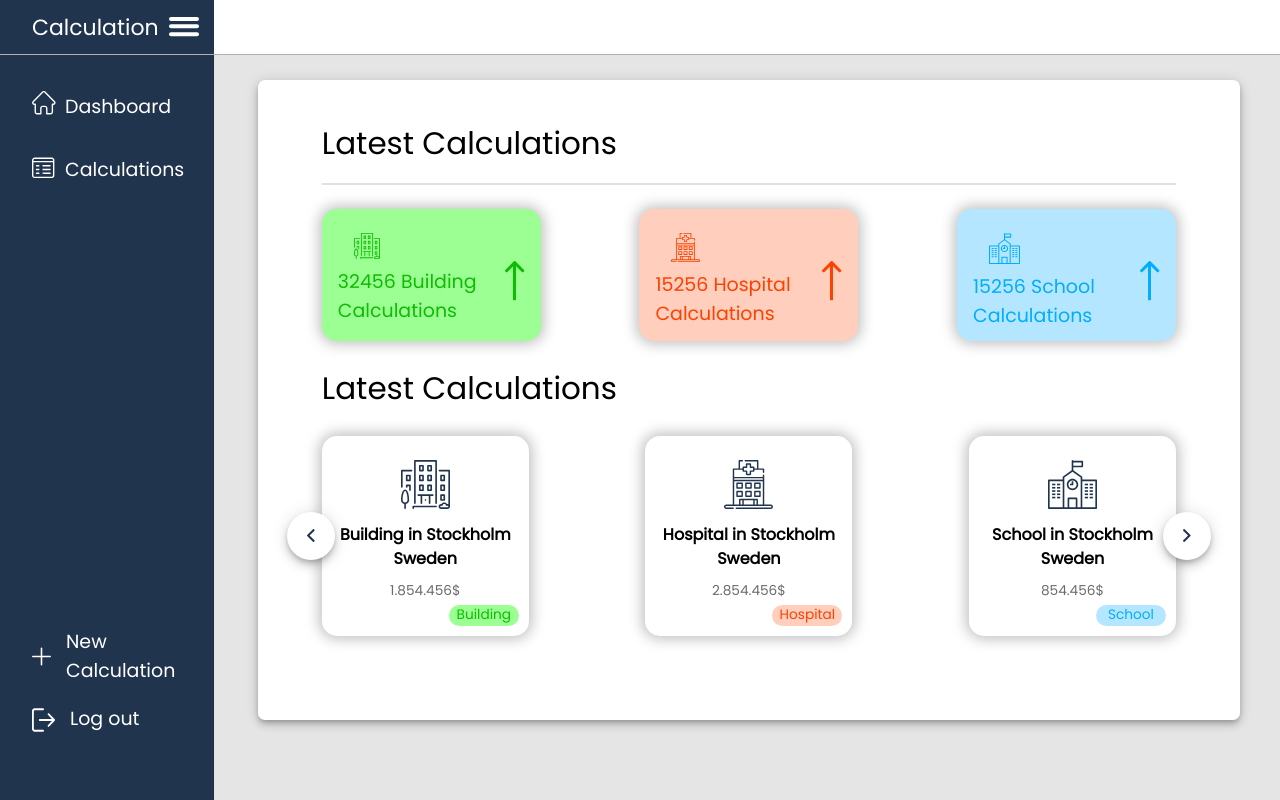
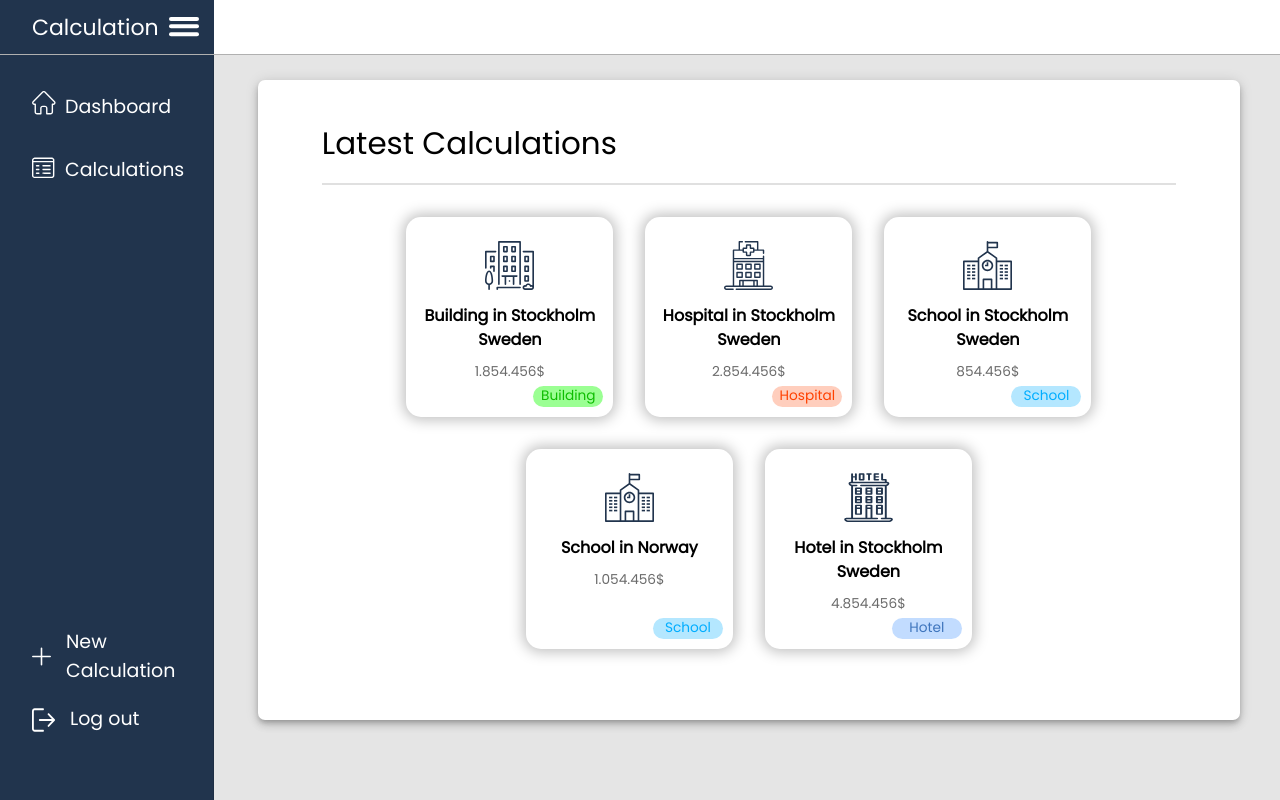
Before and after one commit to bilalhodzic/calculations_react, a React (Create React App) app: page /home in a window 1280 px wide. Built offline with nearby package versions, Linux system fonts and the light colour scheme.

Commit message:
Fixed the positioning of larger labels in step3

```diff
--- a/src/components/calculations/CalcTable.js
+++ b/src/components/calculations/CalcTable.js
@@ -206,6 +206,12 @@ export default function Calctable(props) {
         //autoHeight
         density="comfortable"
         components={{ Pagination: CustomPagination }}
+        onPageChange={(page) => {
+          if(page.page % 2 == 1){
+            props.downloadMoreData(page.page + 1);
+          }
+          console.log(data.length);
+        }}
       />
       <Modal
         open={openDialog}
--- a/src/components/customStepper/CardRows.js
+++ b/src/components/customStepper/CardRows.js
@@ -13,7 +13,7 @@ export default function CardRows(props) {
                 onClick={() => props.handleClickPaper(e.category)}
                 className={classes.paperBox}
                 style={
-                    props.data.type === types.types.new_production
+                    props.data.type === types.types.new_production.id
                         ? props.data.category === e.category
                             ? { border: "4px solid #21344d" }
                             : { border: "4px solid white" }
--- a/src/components/customStepper/CustomStepper.js
+++ b/src/components/customStepper/CustomStepper.js
@@ -50,6 +50,7 @@ export default function CustomStepper(props) {
     const [newCalculation, setNewCalculation] = React.useState({
         ProjectType: "",
     });
+
     const location = useLocation();
     const [betweenStepsData, setBetweenStepsData] = React.useState({ type: location.state.type });
 
@@ -59,7 +60,7 @@ export default function CustomStepper(props) {
             id: 1
         },
         {
-            label: "Choose Project Type"
+            label: "Choose Project Type",
         },
         {
             label: "Project Info",
@@ -94,7 +95,7 @@ export default function CustomStepper(props) {
     };
 
     const handleBack = () => {
-        const betweenStepsCategories = [types.category.lager, types.rebuilding.omby, types.rebuilding.kontor, types.rebuilding.handel];
+        const betweenStepsCategories = [types.category.varmlager, types.category.kalllager, types.category.kyllager, types.rebuilding.omby, types.rebuilding.kontor, types.rebuilding.handel];
         setActiveStep((prevActiveStep) => prevActiveStep - 1 - (prevActiveStep == 2 && !betweenStepsCategories.includes(betweenStepsData.category) && 1));
     };
 
@@ -143,13 +144,12 @@ export default function CustomStepper(props) {
                 connector={<CustomConnector />}
                 className={classes.stepper}
             >
-                {steps.map((e) => (
+                {steps.map((e, index) => (
                     <Step key={e.label}>
                         <StepLabel
                             icon={e.id}
-
                             classes={{
-                                iconContainer: classes.icon,
+                                iconContainer: `${classes.icon}`,
                                 labelContainer: classes.labelContainer,
                             }}
                         >
@@ -231,7 +231,6 @@ const useStyles = makeStyles((theme) => ({
         fontSize: 20,
         fontWeight: 600,
     },
-
     icon: {
         fontSize: 25,
         "& svg": {
--- a/src/components/customStepper/Step3.js
+++ b/src/components/customStepper/Step3.js
@@ -29,9 +29,7 @@ export default function Step3(props) {
         return (
             <Box className={classes.paperBox}>
                 <InputLabel
-                    className={`${classes.label} ${
-                        entry.label.length >= 30 && classes.labelLong
-                    }`}
+                    className={classes.label}
                 >
                     {entry.label}{" "}
                     {entry.info ? (
@@ -43,7 +41,6 @@ export default function Step3(props) {
                     ) : null}
                 </InputLabel>
 
-                <Box position="relative" display="inline-block">
                 <TextField
                     size="small"
                     type="number"
@@ -53,6 +50,7 @@ export default function Step3(props) {
                         data.details[entry.id] = e.target.value;
                         setData(data);
                     }}
+                    style={{ position: "absolute", bottom: 0, left: 0, right: 0}}
                     InputProps={
                         entry.isRight
                             ? {
@@ -73,7 +71,6 @@ export default function Step3(props) {
                             : null
                     }
                 ></TextField>
-                </Box>
             </Box>
         );
     });
@@ -102,6 +99,7 @@ const useStyles = makeStyles((theme) => ({
         display: "flex",
         justifyContent: "center",
         alignItems: "center",
+        marginBottom: theme.spacing(5),
         [theme.breakpoints.down("xs")]: {
             flexDirection: "column",
             display: "inline-flex",
@@ -112,13 +110,14 @@ const useStyles = makeStyles((theme) => ({
     },
     paperBox: {
         width: 250,
-        height: 100,
+        height: 90,
         textAlign: "center",
         marginLeft: theme.spacing(4),
         marginRight: theme.spacing(4),
         [theme.breakpoints.down("xs")]: {
             width: 140,
         },
+        position: "relative"
     },
     label: {
         textAlign: "start",
@@ -130,6 +129,6 @@ const useStyles = makeStyles((theme) => ({
         marginBottom: theme.spacing(1),
     },
     adornedEnd: {
-        background: "linear-gradient(-90deg, #E5E5E5 22%, #FFF 22%)",
+        background: "linear-gradient(-90deg, #F0F2F5 22%, #FFFFFF 22%)",
     },
 }));
--- a/src/components/dashboard/Dashboard.js
+++ b/src/components/dashboard/Dashboard.js
@@ -1,6 +1,6 @@
 import React from "react";
 import Layout from "../Layout";
-import { Paper, Divider, Box } from "@material-ui/core";
+import { Paper, Divider, Box, Typography } from "@material-ui/core";
 import { makeStyles } from "@material-ui/core/styles";
 import { BuildingIcon } from "../svgIcons/BuildingIcon";
 import { HospitalIcon } from "../svgIcons/HospitalIcon";
@@ -10,17 +10,9 @@ import { HotelIcon } from "../svgIcons/HotelIcon";
 import CalcBox from "./CalcBox";
 import ScrollList from "./ScrollList";
 import NoCalculations from "./NoCalculations";
+import ColoredBox from "../ColoredBox";
 
-export default function Dashboard() {
-  const [totalBuildings, setTotalBuildings] = React.useState(32456);
-  const [totalHospital, setTotalHospital] = React.useState(15256);
-  const [totalSchool, setTotalSchool] = React.useState(15256);
-  const [latestCalc, setLatestCalc] = React.useState([]);
-  const [calculations, setCalculations] = React.useState([]);
-
-  React.useEffect(() => {
-    //call function while first time render
-    setLatestCalc([
+const initialData = [
     {
         name: "Building in Stockholm Sweden",
         price: "1.854.456",
@@ -61,51 +53,66 @@ export default function Dashboard() {
         color: "#3F75BD",
         backgroundColor: "#C2DCFF",
     },
-    ]);
-    setCalculations([
-      {
-        item: (
-          <CalcBox
-            text={`${totalBuildings} Building Calculations`}
-            backgroundColor={"#9Bff93"}
-            color="#0EBD00"
-            icon="building"
-          />
-        ),
-      },
-      {
-        item: (
-          <CalcBox
-            text={`${totalHospital} Hospital Calculations`}
-            backgroundColor={"#FFCEBD"}
-            color="#FF4100"
-            icon="hospital"
-          />
-        ),
-      },
-      {
-        item: (
-          <CalcBox
-            text={`${totalSchool} School Calculations`}
-            backgroundColor={"#B4E7FF"}
-            color="#00ADFF"
-            icon="school"
-          />
-        ),
-      },
-    ]);
+];
+
+export default function Dashboard() {
+    const [totalBuildings, setTotalBuildings] = React.useState(32456);
+    const [totalHospital, setTotalHospital] = React.useState(15256);
+    const [totalSchool, setTotalSchool] = React.useState(15256);
+    const [latestCalc, setLatestCalc] = React.useState(initialData);
+    const [calculations, setCalculations] = React.useState([]);
+
+    React.useEffect(() => {
+        //call function while first time render
     }, []);
 
     const classes = useStyles();
+
+    const latestCalculationItems = latestCalc.map((el, index) => {
+        return (
+            <Box className={classes.menuItem} key={index}>
+                <Box className={classes.menuIcon}>{el.icon}</Box>
+                <Typography style={{ fontWeight: 600, margin: 8 }}>
+                    {el.name}
+                </Typography>
+                <Typography
+                    style={{ color: "#6B6B6B", fontSize: 13.69, margin: 10 }}
+                >
+                    {el.price}$
+                </Typography>
+
+                <ColoredBox
+                    color={el.color}
+                    backgroundcolor={el.backgroundColor}
+                    text={el.type}
+                    position="absolute"
+                />
+            </Box>
+        );
+    });
+    const rows = [];
+    for (let i = 0; i < latestCalculationItems.length; i+=3) {
+        rows.push(
+            <Box className={classes.root}>
+                {latestCalculationItems[i]}
+                {i + 1 < latestCalculationItems.length &&
+                    latestCalculationItems[i + 1]}
+                {i + 2 < latestCalculationItems.length &&
+                    latestCalculationItems[i + 2]}
+            </Box>
+        );
+    }
 
     return (
         <Layout>
             <Paper elevation={5} className={classes.paper}>
                 Latest Calculations
                 <Divider className={classes.divider} />
-        {latestCalc.length != 0 ? (<><ScrollList list={calculations} type="calculations" />
-        Latest Calculations
-        <ScrollList list={latestCalc} type="latestCalc" /></>) : <NoCalculations/>}
+                {latestCalc.length != 0 ? (
+                    rows.map((e) => e)
+                ) : (
+                    <NoCalculations />
+                )}
             </Paper>
         </Layout>
     );
@@ -145,4 +152,32 @@ const useStyles = makeStyles((theme) => ({
         justifyContent: "space-between",
         marginBottom: theme.spacing(3),
     },
+    menuItem: {
+        width: 207,
+        height: 200,
+        boxShadow: "0px 0px 14px 3px rgba(0, 0, 0, 0.25)",
+        borderRadius: 15,
+        fontSize: 15,
+        fontWeight: 600,
+        position: "relative",
+        textAlign: "center",
+        "&:hover": {
+            cursor: "pointer",
+        },
+        margin: theme.spacing(2),
+    },
+    menuIcon: {
+        paddingTop: theme.spacing(3),
+    },
+    root: {
+        display: "flex",
+        justifyContent: "center",
+        [theme.breakpoints.down("xs")]: {
+            flexDirection: "column",
+            display: "inline-flex",
+            "&>*": {
+                margin: 10,
+            },
+        },
+    },
 }));
--- a/src/helper/Fields.js
+++ b/src/helper/Fields.js
@@ -3,7 +3,9 @@ import types from "./data.json";
 
 export function getFieldsNewBuilding(type){
     switch(type){
-        case types.category.lager:
+        case types.category.varmlager:
+        case types.category.kyllager:
+        case types.category.kalllager:
         case types.category.industribyggnad:
         case types.category.skola:
         case types.category.forskola:
```
Also changed, not shown: src/components/calculations/Calculations.js (+15 -4 lines). Lines whose indentation alone changed are shown as unchanged.
